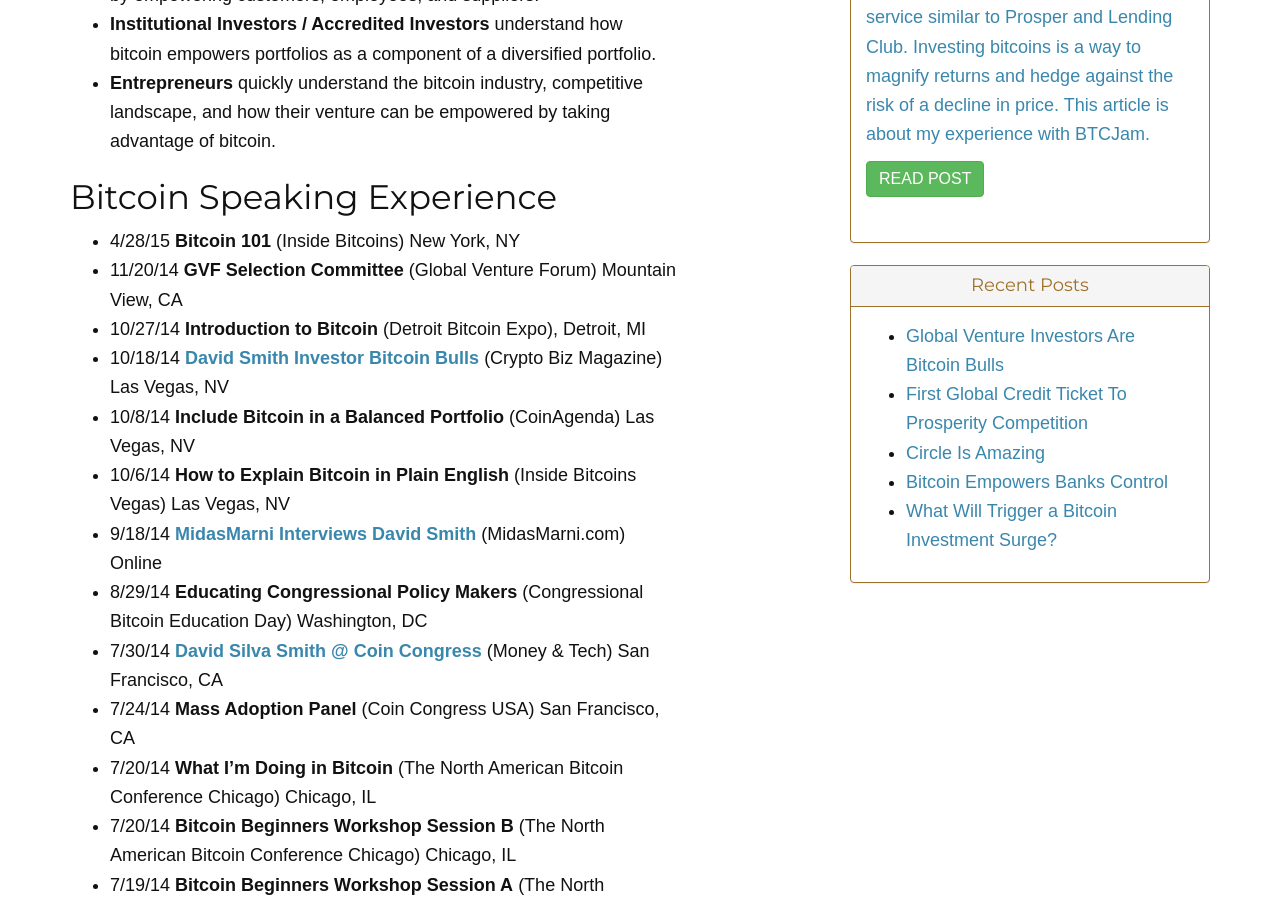
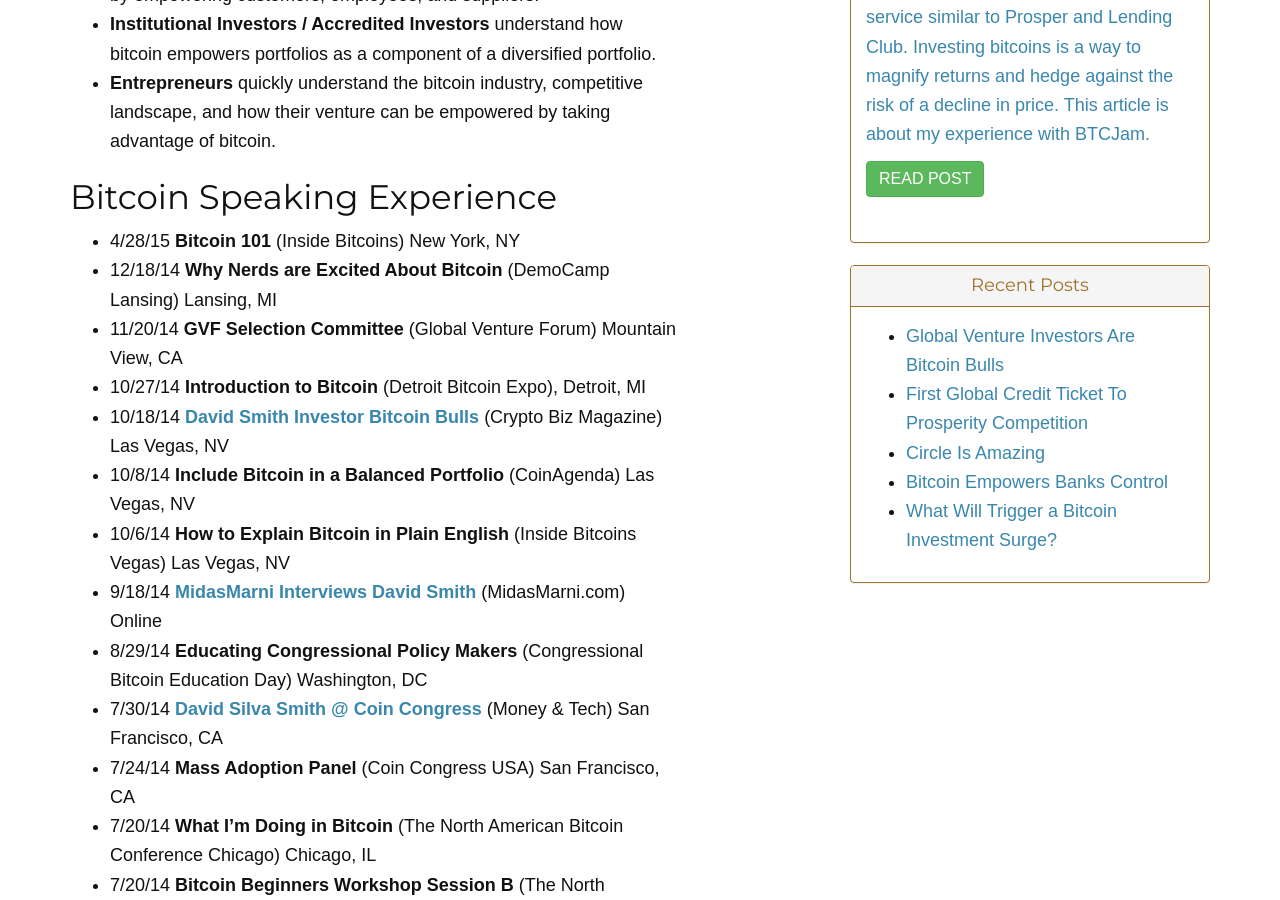
Before and after one commit to davidsilvasmith/bitcoinbulls.net, a Jekyll site: the page built from bitcoin-expert.md, in a window 1280 px wide and 900 px high, scrolled down 783 px. Built offline with Jekyll 4.4.1, drawn with Linux system fonts in a browser that asks for light colours; nearby versions of some CDN libraries; some web fonts are replaced.

Commit message:
added democamp Lansing

```diff
--- a/bitcoin-expert.md
+++ b/bitcoin-expert.md
@@ -26,7 +26,9 @@
 
 ## Bitcoin Speaking Experience
 
+
 * 4/28/15 **Bitcoin 101** (Inside Bitcoins) New York, NY
+* 12/18/14 **Why Nerds are Excited About Bitcoin** (DemoCamp Lansing) Lansing, MI
 * 11/20/14 **GVF Selection Committee** (Global Venture Forum) Mountain View, CA
 * 10/27/14 **Introduction to Bitcoin** (Detroit Bitcoin Expo), Detroit, MI
 * 10/18/14 **[David Smith Investor Bitcoin Bulls](http://cryptobizmagazine.com/david-smith-investor-bitcoin-bulls/)** (Crypto Biz Magazine) Las Vegas, NV
```
